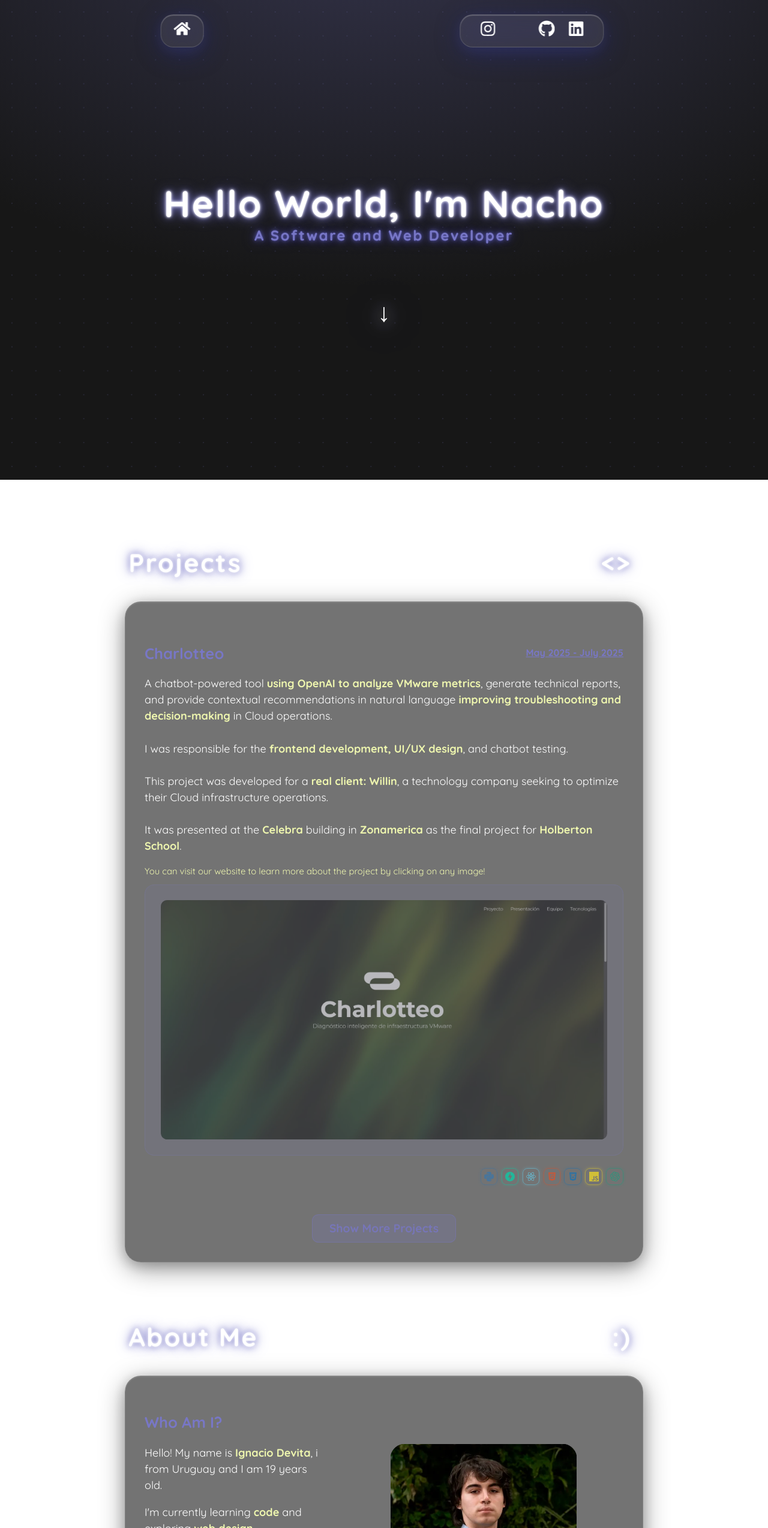
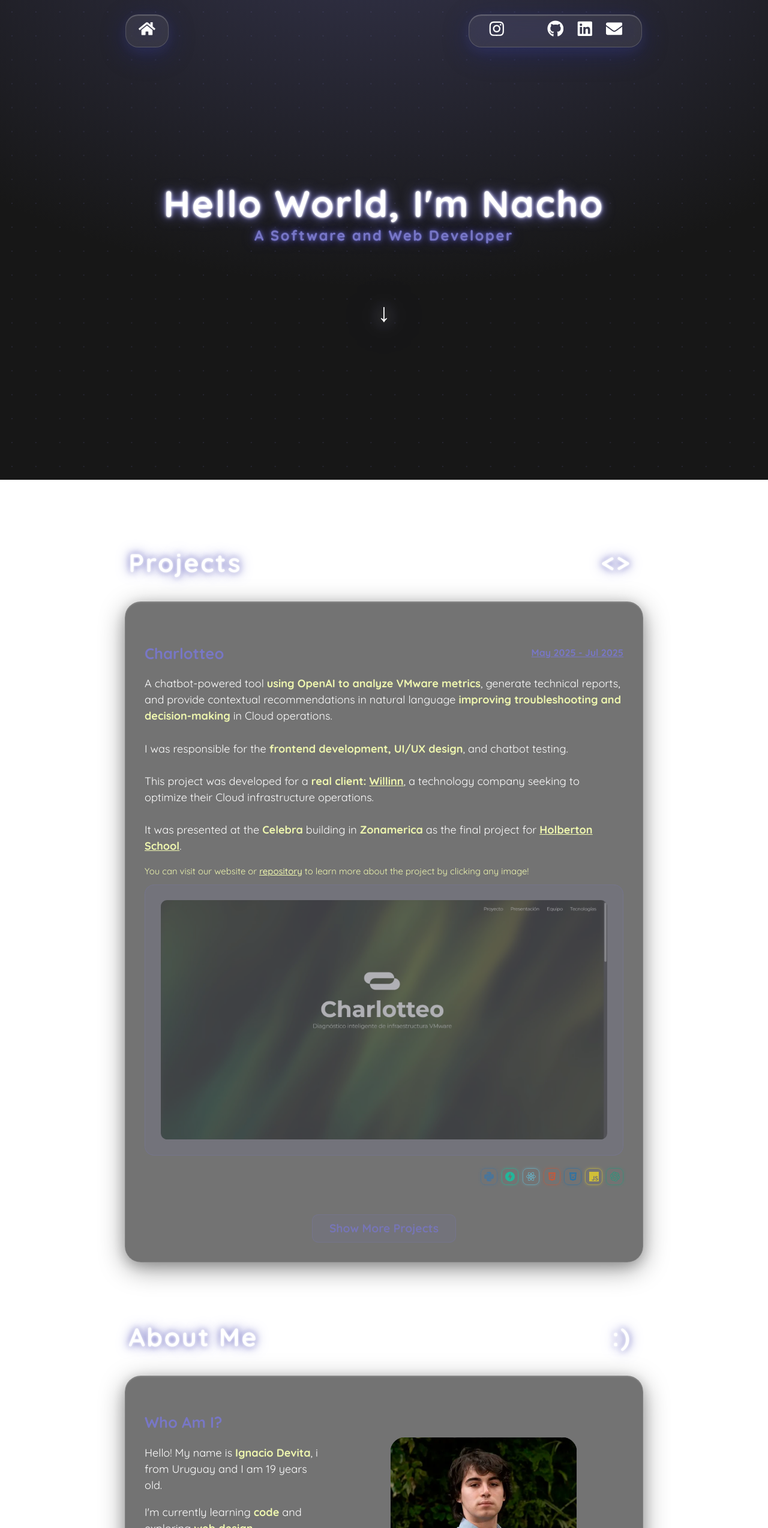
Before and after one commit to nyacho04/NaniPortfolio, a React (Vite) app in the folder portfoliopage/: page / in a window 1280 px wide. Shown: the top 2548 px of the page at 60% size. Built offline with nearby package versions, Linux system fonts and the light colour scheme; some icons are missing.

Commit message:
added more responsive design, nonselectable elements, external links, and improved navigation

```diff
--- a/portfoliopage/src/App.css
+++ b/portfoliopage/src/App.css
@@ -151,7 +151,7 @@
   position: fixed;
   top: 18px;
   left: 50%;
-  transform: translateX(95px);
+  transform: translateX(106px);
   width: auto;
   max-width: none;
   min-width: unset;
@@ -191,7 +191,7 @@
   position: fixed;
   top: 18px;
   left: 50%;
-  transform: translateX(-280px);
+  transform: translateX(-324px);
   z-index: 11;
   background: rgba(255, 255, 255, 0.08);
   box-shadow:
--- a/portfoliopage/src/App.jsx
+++ b/portfoliopage/src/App.jsx
@@ -1,6 +1,6 @@
 import { useState, useEffect } from 'react'
 import './App.css'
-import { FaInstagram, FaGithub, FaLinkedin, FaHome } from 'react-icons/fa';
+import { FaInstagram, FaGithub, FaLinkedin, FaHome, FaEnvelope } from 'react-icons/fa';
 import { FaXTwitter } from 'react-icons/fa6';
 import { FaHtml5, FaCss3Alt, FaGitAlt } from 'react-icons/fa';
 import { SiJavascript, SiReact, SiPython, SiTailwindcss, SiJira, SiNotion, SiVisualstudiocode, SiOpenai, SiFastapi, SiFlask, SiSqlalchemy, SiCplusplus } from 'react-icons/si';
@@ -56,11 +56,15 @@ function App() {
   }, [])
 
   const scrollToSection = (sectionId) => {
-    const element = document.getElementById(sectionId)
-    if (element) {
-      element.scrollIntoView({
-        behavior: 'smooth',
-        block: 'center'
+          const element = document.getElementById(sectionId)
+      if (element) {
+        const offset = 15
+        const elementPosition = element.getBoundingClientRect().top
+        const offsetPosition = elementPosition + window.pageYOffset - offset
+
+      window.scrollTo({
+        top: offsetPosition,
+        behavior: 'smooth'
       })
     }
   }
@@ -68,7 +72,7 @@ function App() {
   return (
     <>
       <div className="navbar-home">
-        <a href="#" className="neon-icon" onClick={(e) => { e.preventDefault(); scrollToSection('hero'); }}><FaHome /></a>
+        <a href="#" className="neon-icon" onClick={(e) => { e.preventDefault(); window.scrollTo({ top: 0, behavior: 'smooth' }); }}><FaHome /></a>
       </div>
       <nav className="navbar-blur">
         <div className="navbar-content">
@@ -77,17 +81,18 @@ function App() {
             <a href="https://x.com/Nyacho__" target="_blank" rel="noopener noreferrer" className="neon-icon"><FaXTwitter /></a>
             <a href="https://github.com/nyacho04" target="_blank" rel="noopener noreferrer" className="neon-icon"><FaGithub /></a>
             <a href="https://www.linkedin.com/in/idevita/" target="_blank" rel="noopener noreferrer" className="neon-icon"><FaLinkedin /></a>
+            <a href="mailto:ignacio.devita.4@gmail.com" className="neon-icon"><FaEnvelope /></a>
           </div>
         </div>
       </nav>
       <div className="custom-bg"></div>
       <div id="hero" className="hero">
         <h1 className="neon-title">Hello World, I'm Nacho</h1>
-        <h2 className="subtitle">A Software and Web Developer</h2>
-        <a href="#projects" className={`scroll-down ${isBottomReached ? 'bottom-reached' : ''}`} onClick={(e) => { e.preventDefault(); scrollToSection('projects'); }}>↓</a>
+        <h2 className="subtitle" style={{ userSelect: 'none', pointerEvents: 'none' }}>A Software and Web Developer</h2>
+        <a href="#projects" className={`scroll-down ${isBottomReached ? 'bottom-reached' : ''}`} onClick={(e) => { e.preventDefault(); scrollToSection('projects'); }} style={{ userSelect: 'none' }}>↓</a>
       </div>
       <section id="projects" className="section">
-        <div className="section-title" style={{ display: 'flex', justifyContent: 'space-between', alignItems: 'center' }}>
+        <div className="section-title" style={{ display: 'flex', justifyContent: 'space-between', alignItems: 'center', userSelect: 'none', pointerEvents: 'none' }}>
           <span>Projects</span>
           <span style={{ marginRight: '-30px' }}>&lt;&gt;</span>
         </div>
@@ -95,20 +100,20 @@ function App() {
 
           <h4 style={{ color: '#7877c6', marginBottom: '0.8rem', fontSize: '1.2rem', fontWeight: 'bold', textAlign: 'left', fontFamily: 'Quicksand', display: 'flex', justifyContent: 'space-between', alignItems: 'center' }}>
             <span>Charlotteo</span>
-            <span style={{ fontSize: '0.75rem', textDecoration: 'underline', color: '#7877c6' }}>May 2025 - July 2025</span>
+            {!isMobile && <span style={{ fontSize: '0.75rem', textDecoration: 'underline', color: '#7877c6', userSelect: 'none' }}>May 2025 - Jul 2025</span>}
           </h4>
           <p style={{ fontSize: '0.85rem', marginBottom: '0.8rem', textAlign: 'left', lineHeight: '1.5' }}>
             A chatbot-powered tool <span style={{ color: 'rgb(239, 247, 175)', fontWeight: 'bold' }}>using OpenAI to analyze VMware metrics</span>, generate technical reports, and provide contextual recommendations in natural language <span style={{ color: 'rgb(239, 247, 175)', fontWeight: 'bold' }}>improving troubleshooting and decision-making</span> in Cloud operations.
             <br /><br />
             I was responsible for the <span style={{ color: 'rgb(239, 247, 175)', fontWeight: 'bold' }}>frontend development, UI/UX design</span>, and chatbot testing.
             <br /><br />
-            This project was developed for a <span style={{ color: 'rgb(239, 247, 175)', fontWeight: 'bold' }}>real client: Willin</span>, a technology company seeking to optimize their Cloud infrastructure operations.
+            This project was developed for a <span style={{ color: 'rgb(239, 247, 175)', fontWeight: 'bold' }}>real client: </span><a href="https://willinn.io/" target="_blank" rel="noopener noreferrer" style={{ color: 'rgb(239, 247, 175)', fontWeight: 'bold', textDecoration: 'underline' }}>Willinn</a>, a technology company seeking to optimize their Cloud infrastructure operations.
             <br /><br />
-            It was presented at the <span style={{ color: 'rgb(239, 247, 175)', fontWeight: 'bold' }}>Celebra</span> building in <span style={{ color: 'rgb(239, 247, 175)', fontWeight: 'bold' }}>Zonamerica</span> as the final project for <span style={{ color: 'rgb(239, 247, 175)', fontWeight: 'bold' }}>Holberton School</span>.
+            It was presented at the <span style={{ color: 'rgb(239, 247, 175)', fontWeight: 'bold' }}>Celebra</span> building in <span style={{ color: 'rgb(239, 247, 175)', fontWeight: 'bold' }}>Zonamerica</span> as the final project for <a href="https://holbertonschool.uy/" target="_blank" rel="noopener noreferrer" style={{ color: 'rgb(239, 247, 175)', fontWeight: 'bold', textDecoration: 'underline' }}>Holberton School</a>.
           </p>
 
           <p style={{ fontSize: '0.7rem', textAlign: 'left', marginBottom: '0.5rem', color: 'rgb(239, 247, 175)' }}>
-            You can visit our website to learn more about the project by clicking on any image!
+          You can visit our website or <a href="https://github.com/balemansteve/Charlotteo" target="_blank" rel="noopener noreferrer" style={{ textDecoration: 'underline', color: 'rgb(239, 247, 175)' }}>repository</a> to learn more about the project by clicking any image!
           </p>
 
           <div style={{
@@ -143,7 +148,9 @@ function App() {
                     width: '100%',
                     height: '100%',
                     objectFit: 'cover',
-                    animation: 'fadeIn 0.6s ease-in-out'
+                    animation: 'fadeIn 1s ease-out',
+                    userSelect: 'none',
+                    pointerEvents: 'none'
                   }}
                   key={currentImageIndex}
                 />
@@ -261,8 +268,8 @@ function App() {
             <button
               onClick={() => setShowMoreProjects(!showMoreProjects)}
               style={{
-                background: 'rgba(120, 119, 198, 0.2)',
-                border: '1px solid rgba(120, 119, 198, 0.4)',
+                background: 'rgba(120, 119, 198, 0.1)',
+                border: '1px solid rgba(120, 119, 198, 0.2)',
                 borderRadius: '8px',
                 padding: '0.5rem 1.2rem',
                 color: 'rgba(120, 119, 198, 0.8)',
@@ -276,11 +283,11 @@ function App() {
                 minWidth: '180px'
               }}
               onMouseEnter={(e) => {
-                e.target.style.background = 'rgba(120, 119, 198, 0.3)'
+                e.target.style.background = 'rgba(120, 119, 198, 0.2)'
                 e.target.style.transform = 'translateY(-2px)'
               }}
               onMouseLeave={(e) => {
-                e.target.style.background = 'rgba(120, 119, 198, 0.2)'
+                e.target.style.background = 'rgba(120, 119, 198, 0.1)'
                 e.target.style.transform = 'translateY(0)'
               }}
             >
@@ -297,10 +304,10 @@ function App() {
           }}>
             <h4 style={{ color: '#7877c6', marginBottom: '0.8rem', fontSize: '1.2rem', fontWeight: 'bold', textAlign: 'left', fontFamily: 'Quicksand', display: 'flex', justifyContent: 'space-between', alignItems: 'center' }}>
               <span>AirBnB Clone API</span>
-              <span style={{ fontSize: '0.75rem', textDecoration: 'underline', color: '#7877c6' }}>Feb 2025 - Apr 2025</span>
+              {!isMobile && <span style={{ fontSize: '0.75rem', textDecoration: 'underline', color: '#7877c6', userSelect: 'none' }}>Feb 2025 - Apr 2025</span>}
             </h4>
             <p style={{ fontSize: '0.85rem', marginBottom: '0.8rem', textAlign: 'left', lineHeight: '1.5' }}>
-              Built a RESTful API using Flask for an AirBnB clone, featuring full CRUD operations, JWT authentication, and role-based access control. Refactored the codebase with Python.
+              I Built a RESTful API using Flask for an AirBnB clone, featuring full CRUD operations, JWT authentication, and role-based access control. Refactored the codebase with Python.
             </p>
 
             <p style={{ fontSize: '0.7rem', textAlign: 'left', marginTop: '0.5rem', color: 'rgb(239, 247, 175)' }}>
@@ -373,10 +380,10 @@ function App() {
 
             <h4 style={{ color: '#7877c6', marginBottom: '0.8rem', fontSize: '1.2rem', fontWeight: 'bold', textAlign: 'left', fontFamily: 'Quicksand', display: 'flex', justifyContent: 'space-between', alignItems: 'center', marginTop: '2rem' }}>
               <span>HolbertonSchool Simple Shell</span>
-              <span style={{ fontSize: '0.75rem', textDecoration: 'underline', color: '#7877c6' }}>Dec 2024 - Jan 2025</span>
+              {!isMobile && <span style={{ fontSize: '0.75rem', textDecoration: 'underline', color: '#7877c6', userSelect: 'none' }}>Dec 2024 - Jan 2025</span>}
             </h4>
             <p style={{ fontSize: '0.85rem', marginBottom: '0.8rem', textAlign: 'left', lineHeight: '1.5' }}>
-              This is a custom implementation of a "simple shell" in C, The project includes a set of functions like it allows you to manage variables, handle basic errors and execute commands.
+              This project is a custom implementation of a "simple shell" in C, The project includes a set of functions like it allows you to manage variables, handle basic errors and execute commands.
             </p>
 
             <p style={{ fontSize: '0.7rem', textAlign: 'left', marginTop: '0.5rem', color: 'rgb(239, 247, 175)' }}>
@@ -407,10 +414,10 @@ function App() {
 
             <h4 style={{ color: '#7877c6', marginBottom: '0.8rem', fontSize: '1.2rem', fontWeight: 'bold', textAlign: 'left', fontFamily: 'Quicksand', display: 'flex', justifyContent: 'space-between', alignItems: 'center', marginTop: '2rem' }}>
               <span>HolbertonSchool Printf</span>
-              <span style={{ fontSize: '0.75rem', textDecoration: 'underline', color: '#7877c6' }}>Nov 2024 - Dec 2025</span>
+              {!isMobile && <span style={{ fontSize: '0.75rem', textDecoration: 'underline', color: '#7877c6', userSelect: 'none' }}>Nov 2024 - Dec 2025</span>}
             </h4>
             <p style={{ fontSize: '0.85rem', marginBottom: '0.8rem', textAlign: 'left', lineHeight: '1.5' }}>
-              This _printf function is a simplified implementation of the standard printf function in C. this can be able to interpret and display text in the console based on the provided arguments.
+              This project is a simplified implementation of the standard printf function in C. this can be able to interpret and display text in the console based on the provided arguments.
             </p>
 
             <p style={{ fontSize: '0.7rem', textAlign: 'left', marginTop: '0.5rem', color: 'rgb(239, 247, 175)' }}>
@@ -442,7 +449,7 @@ function App() {
         </div>
       </section>
       <section id="about" className="section">
-        <div className="section-title" style={{ display: 'flex', justifyContent: 'space-between', alignItems: 'center' }}>
+        <div className="section-title" style={{ display: 'flex', justifyContent: 'space-between', alignItems: 'center', userSelect: 'none', pointerEvents: 'none' }}>
           <span>About Me</span>
           <span style={{ marginRight: '-30px' }}>:)</span>
         </div>
@@ -466,7 +473,7 @@ function App() {
                 I also take pride in my <span style={{ color: '#eff7af', fontWeight: 'bold' }}>attention to detail</span>, ensuring quality and originality in everything I do.
               </p>
             </div>
-            <div style={{ marginTop: isMobile ? '1rem' : '3.8rem', display: 'flex', flexDirection: 'column', alignItems: 'center' }}>
+            <div style={{ marginTop: isMobile ? '0.5rem' : '3.3rem', display: 'flex', flexDirection: 'column', alignItems: 'center' }}>
               <img
                 src="./aboutme.webp"
                 alt="Nacho Devita"
@@ -475,7 +482,9 @@ function App() {
                   height: isMobile ? '250px' : '350px',
                   borderRadius: '25px',
                   objectFit: 'contain',
-                  objectPosition: 'top'
+                  objectPosition: 'top',
+                  userSelect: 'none',
+                  pointerEvents: 'none'
                 }}
               />
               <p style={{ fontSize: '0.7rem', textAlign: 'center', marginTop: '1rem', color: 'rgb(239, 247, 175)' }}>
@@ -486,8 +495,8 @@ function App() {
         </div>
       </section>
       <section id="tech" className="section">
-        <div className="section-title" style={{ display: 'flex', justifyContent: 'space-between', alignItems: 'center' }}>
-          <span>Technologies & Tools</span>
+        <div className="section-title" style={{ display: 'flex', justifyContent: 'space-between', alignItems: 'center', userSelect: 'none', pointerEvents: 'none' }}>
+          <span>{isMobile ? 'Tools' : 'Technologies & Tools'}</span>
           <span style={{ marginRight: '-30px' }}>&lt;&gt;</span>
         </div>
         <div className="tech-tools-container" style={{ flexDirection: isMobile ? 'column' : 'row' }}>
```
